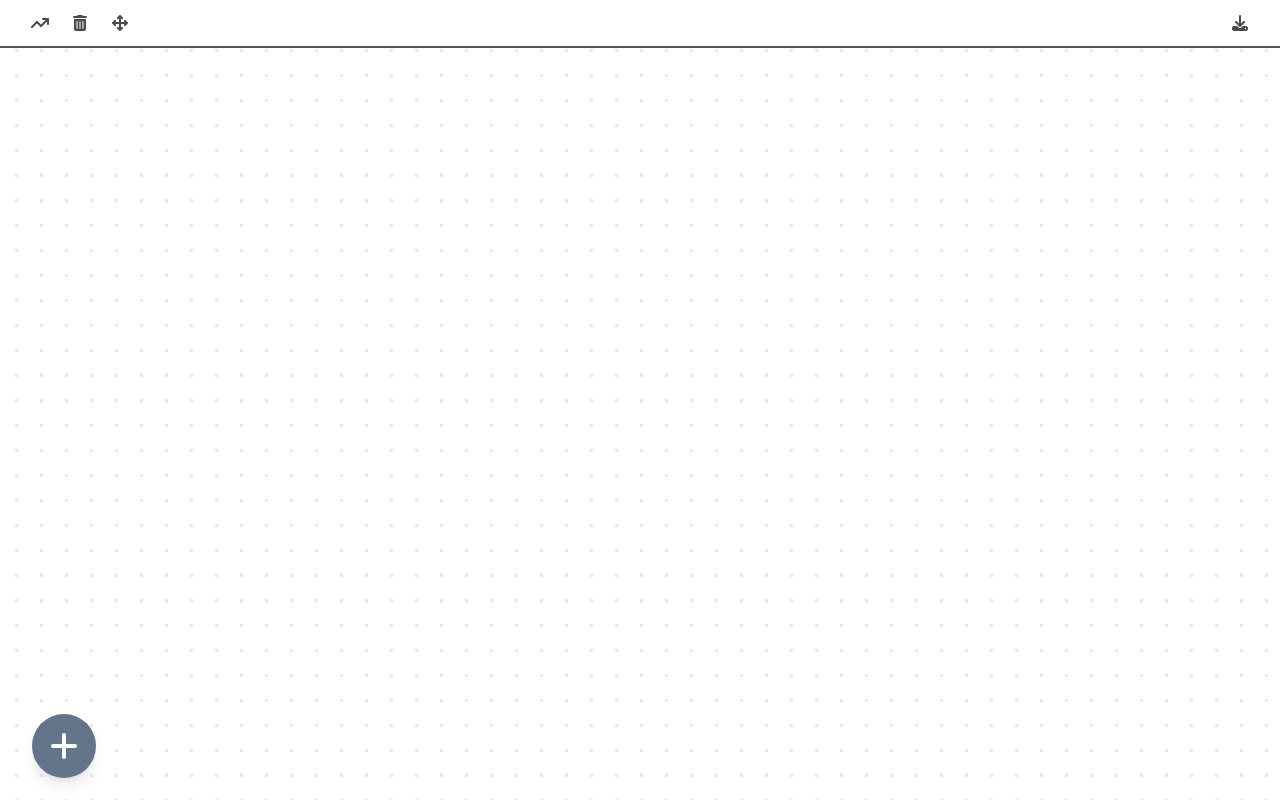
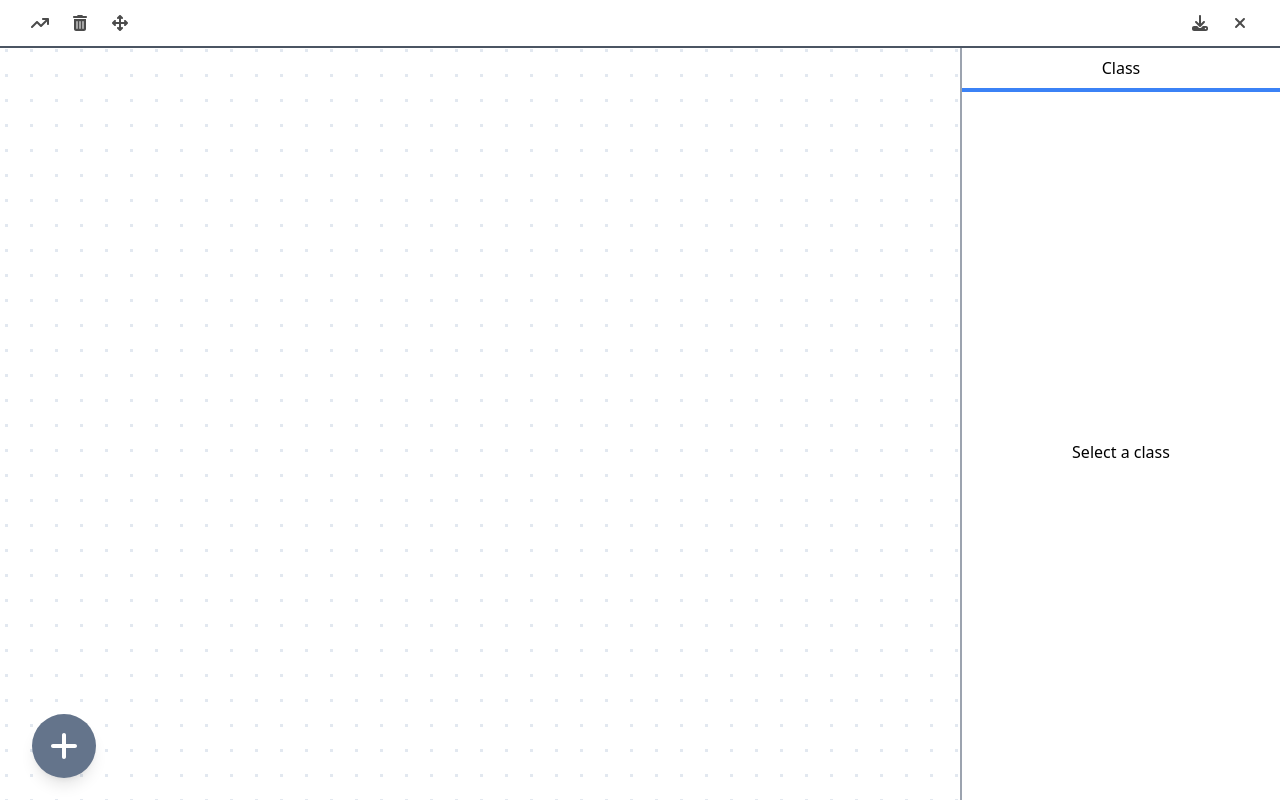
Before and after one commit to fvckDesa/UML, a React (Vite) app: page / in a window 1280 px wide. Built offline with nearby package versions, Linux system fonts and the light colour scheme.

Commit message:
Change classPanel with sidebar menu

```diff
--- a/src/App.tsx
+++ b/src/App.tsx
@@ -6,6 +6,7 @@ import ViewArea from "./components/ViewArea";
 import { useUMLContext } from "./contexts/UML";
 import { useKeydown } from "./hooks/useKeydown";
 import { ClickEvents } from "./types/infoReducer";
+import Sidebar from "./components/Sidebar";
 
 function App() {
   const { umlInfo, dispatchClasses, dispatchInfo, dispatchArrow } =
@@ -31,7 +32,15 @@ function App() {
           payload: {},
         });
       },
-      Escape: KeydownEventGenerator(null),
+      Escape: () => {
+        if (umlInfo.clickEvent === null) {
+          return dispatchInfo({
+            type: "activeClass/change",
+            payload: { id: "" },
+          });
+        }
+        KeydownEventGenerator(null)();
+      },
       a: KeydownEventGenerator({ type: "arrow" }),
       d: KeydownEventGenerator({ type: "delete" }),
       m: KeydownEventGenerator({ type: "move" }),
@@ -41,6 +50,12 @@ function App() {
           payload: { id: umlInfo.activeClass },
         });
       },
+      t: () => {
+        dispatchInfo({
+          type: "menu/toggle",
+          payload: {},
+        });
+      },
     },
   });
 
@@ -48,7 +63,7 @@ function App() {
     <div className="w-screen h-screen font-sans overflow-hidden select-none">
       <TopBar />
       <div className="relative w-full h-[calc(100%-48px)]">
-        <ClassPanel />
+        <Sidebar />
         <ViewArea />
         <ActionBar />
       </div>
--- a/src/components/Class.tsx
+++ b/src/components/Class.tsx
@@ -105,6 +105,7 @@ function Class({ id, container, onClassSelect }: IProps) {
     });
 
     dispatchInfo({ type: "activeClass/change", payload: { id } });
+    dispatchInfo({ type: "menu/toggle", payload: { force: true } });
   }
 
   function handlerClick() {
@@ -138,7 +139,7 @@ function Class({ id, container, onClassSelect }: IProps) {
       data-class-id={id}
       style={{ top: coords.y, left: coords.x }}
       className={`javaClass absolute min-w-[220px] w-max ${
-        umlInfo.activeClass === id
+        umlInfo.activeClass === id && umlInfo.isMenuOpen
           ? "border-4 border-blue-500 shadow-lg"
           : umlInfo.errors[id]
           ? "border-4 border-red-500"
--- /dev/null
+++ b/src/components/Sidebar.tsx
@@ -0,0 +1,51 @@
+import { useState } from "react";
+import SidebarClass from "./SidebarClass";
+import { useUMLContext } from "@src/contexts/UML";
+
+const PAGES = ["class"] as const;
+const PageWidth = 320 / PAGES.length;
+
+type Pages = typeof PAGES[number];
+
+function Sidebar() {
+  const [currentPage, setCurrentPage] = useState<Pages>(PAGES[0]);
+  const { umlInfo } = useUMLContext();
+
+  return (
+    <div
+      className={`absolute top-0 ${
+        umlInfo.isMenuOpen ? "right-0" : "-right-80"
+      }  flex-1 flex flex-col w-80 h-full border-l-2 border-gray-400 bg-white transition-all`}
+    >
+      <header>
+        <div className="flex items-center">
+          {PAGES.map((page) => (
+            <div
+              key={page}
+              className={`flex-1 py-2 px-1 text-center capitalize ${
+                currentPage === page ? "opacity-100" : "opacity-40"
+              } cursor-pointer transition-opacity hover:opacity-100`}
+              onClick={() => setCurrentPage(page)}
+            >
+              {page}
+            </div>
+          ))}
+        </div>
+        <div className="relative w-full h-1">
+          <div
+            className="absolute top-0 h-full bg-blue-500 transition-all"
+            style={{
+              width: PageWidth,
+              left: PageWidth * PAGES.indexOf(currentPage),
+            }}
+          />
+        </div>
+      </header>
+      <main className="flex-1 mt-3 overflow-y-auto">
+        {currentPage === "class" ? <SidebarClass /> : <></>}
+      </main>
+    </div>
+  );
+}
+
+export default Sidebar;
--- /dev/null
+++ b/src/components/SidebarClass.tsx
@@ -0,0 +1,163 @@
+// types
+import type { ChangeEvent } from "react";
+// components
+import { CheckboxField, InputField } from "@src/ui";
+import { FontAwesomeIcon } from "@fortawesome/react-fontawesome";
+import AttributePanelList from "./AttributePanelList";
+import ConstructorPanelList from "./ConstructorPanelList";
+import MethodPanelList from "./MethodPanelList";
+// hooks
+import { useUMLContext } from "@src/contexts/UML";
+// utils
+import { createClassCode } from "@src/utils/code";
+// icons
+import { faCode } from "@fortawesome/free-solid-svg-icons";
+
+function SidebarClass() {
+  const {
+    umlClasses,
+    dispatchClasses,
+    umlInfo: { activeClass, errors },
+    dispatchInfo,
+    umlArrows,
+    dispatchArrow,
+  } = useUMLContext();
+  const { javaClass } = umlClasses[activeClass] ?? {};
+
+  function handlerNameChange(newName: string) {
+    if (newName === "") {
+      dispatchInfo({
+        type: "error/change",
+        payload: {
+          id: activeClass,
+          error: {
+            type: "required",
+            message: "Name of class is required",
+          },
+        },
+      });
+    } else if (/^[a-z]/.test(newName)) {
+      dispatchInfo({
+        type: "error/change",
+        payload: {
+          id: activeClass,
+          error: {
+            type: "startUppercase",
+            message: "Must start with uppercase letter",
+          },
+        },
+      });
+    } else {
+      dispatchInfo({
+        type: "error/remove",
+        payload: { id: activeClass },
+      });
+    }
+
+    dispatchClasses({
+      type: "class/name",
+      payload: { id: activeClass, name: newName },
+    });
+  }
+
+  function handlerFinalChange(e: ChangeEvent<HTMLInputElement>) {
+    dispatchClasses({
+      type: "class/final",
+      payload: { id: activeClass, isFinal: e.target.checked },
+    });
+  }
+
+  function handlerMainChange(e: ChangeEvent<HTMLInputElement>) {
+    dispatchClasses({
+      type: "class/main",
+      payload: { id: activeClass, haveMain: e.target.checked },
+    });
+  }
+
+  function handlerDelete() {
+    dispatchClasses({ type: "class/remove", payload: { id: activeClass } });
+
+    for (const [id, arrow] of Object.entries(umlArrows.arrows)) {
+      if (arrow.nodes.includes(activeClass)) {
+        dispatchArrow({
+          type: "arrow/remove",
+          payload: { id },
+        });
+      }
+    }
+  }
+
+  function handlerCode() {
+    if (!activeClass) return;
+    const code = createClassCode(javaClass);
+    const url = URL.createObjectURL(new File([code], ""));
+    const link = document.createElement("a");
+    link.download = `${javaClass.name}.java`;
+    link.href = url;
+    link.click();
+    URL.revokeObjectURL(url);
+  }
+
+  if (!activeClass || !javaClass) {
+    return (
+      <div className="flex justify-center items-center w-full h-full">
+        <span>Select a class</span>
+      </div>
+    );
+  }
+
+  return (
+    <div className="flex flex-col w-full h-full">
+      <div className="flex flex-col gap-4 px-4 mb-4">
+        <InputField
+          label="Name"
+          onChange={(e: ChangeEvent<HTMLInputElement>) =>
+            handlerNameChange(e.target.value)
+          }
+          value={javaClass.name}
+          error={errors[activeClass]?.message}
+        />
+        <CheckboxField
+          text="Final"
+          onChange={handlerFinalChange}
+          checked={javaClass.isFinal}
+        />
+        <CheckboxField
+          text="Main"
+          onChange={handlerMainChange}
+          checked={javaClass.haveMain}
+        />
+      </div>
+      <AttributePanelList
+        attributes={javaClass.attributes}
+        classId={activeClass}
+      />
+      <ConstructorPanelList
+        constructors={javaClass.constructors}
+        classId={activeClass}
+      />
+      <MethodPanelList methods={javaClass.methods} classId={activeClass} />
+      <footer className="flex justify-between items-center w-full p-4 bg-white mt-auto">
+        <button
+          className="btnAction w-10 h-10 border opacity-100 border-gray-500 transition-opacity duration-300"
+          type="button"
+          onClick={handlerCode}
+          data-testid="code-btn"
+          disabled={!!errors[activeClass]}
+        >
+          <FontAwesomeIcon icon={faCode} />
+        </button>
+        <button
+          className="w-fit px-4 py-2 rounded-lg bg-red-600 text-white transition-colors hover:bg-red-800"
+          type="button"
+          onClick={handlerDelete}
+          data-testid="delete-btn"
+        >
+          Delete Class
+        </button>
+      </footer>
+    </div>
+  );
+}
+
+export default SidebarClass;
--- a/src/components/TopBar.tsx
+++ b/src/components/TopBar.tsx
@@ -14,6 +14,8 @@ import {
   faTrashCan,
   faArrowTrendUp,
   faArrowsUpDownLeftRight,
+  faBars,
+  faXmark,
 } from "@fortawesome/free-solid-svg-icons";
 // utils
 import { saveAs } from "@src/utils/download";
@@ -44,6 +46,13 @@ function TopBar() {
         },
       });
     };
+  }
+
+  function handlerMenu() {
+    dispatchInfo({
+      type: "menu/toggle",
+      payload: {},
+    });
   }
 
   return (
@@ -79,6 +88,9 @@ function TopBar() {
             />
           )}
         </button>
+        <button className="btnAction w-8 h-8" onClick={handlerMenu}>
+          <FontAwesomeIcon icon={umlInfo.isMenuOpen ? faXmark : faBars} />
+        </button>
       </div>
     </header>
   );
--- a/src/components/ViewArea.tsx
+++ b/src/components/ViewArea.tsx
@@ -95,7 +95,7 @@ function ViewArea() {
       data-grabbing={!!pos}
       data-click-event={umlInfo.clickEvent?.type}
       className={`relative h-full ${
-        umlInfo.activeClass ? "mr-80" : "mr-0"
+        umlInfo.isMenuOpen ? "mr-80" : "mr-0"
       } transition-all overflow-hidden`}
       onMouseDown={handlerRoleDown}
       onMouseMove={handlerMouseMove}
--- a/src/contexts/UML.tsx
+++ b/src/contexts/UML.tsx
@@ -32,6 +32,7 @@ const initInfoState: InfoState = {
   activeClass: "",
   errors: {},
   clickEvent: null,
+  isMenuOpen: true,
 };
 
 const initArrowsState: ArrowState = {
--- a/src/types/infoReducer.ts
+++ b/src/types/infoReducer.ts
@@ -27,7 +27,7 @@ export type ClickEvents =
   | ClickEventGenerator<"move">
   | null;
 
-type CLickEventAction = ActionGenerator<
+type ClickEventAction = ActionGenerator<
   "clickEvent/change",
   { clickEvent: ClickEvents }
 >;
@@ -49,10 +49,17 @@ type ErrorRemove = ActionGenerator<"error/remove", { id: string }>;
 
 type ErrorActions = ErrorChange | ErrorRemove;
 
-export type InfoAction = ActiveClassChange | ErrorActions | CLickEventAction;
+type MenuActions = ActionGenerator<"menu/toggle", { force?: boolean }>;
+
+export type InfoAction =
+  | ActiveClassChange
+  | ErrorActions
+  | ClickEventAction
+  | MenuActions;
 
 export interface InfoState {
   activeClass: string;
   errors: Record<string, Error>;
   clickEvent: ClickEvents;
+  isMenuOpen: boolean;
 }
--- a/src/utils/infoReducer.ts
+++ b/src/utils/infoReducer.ts
@@ -32,6 +32,12 @@ export function infoReducer(state: InfoState, action: InfoAction): InfoState {
         clickEvent: payload.clickEvent,
       };
     }
+    case "menu/toggle": {
+      return {
+        ...state,
+        isMenuOpen: payload.force ?? !state.isMenuOpen,
+      };
+    }
     default: {
       return state;
     }
```
